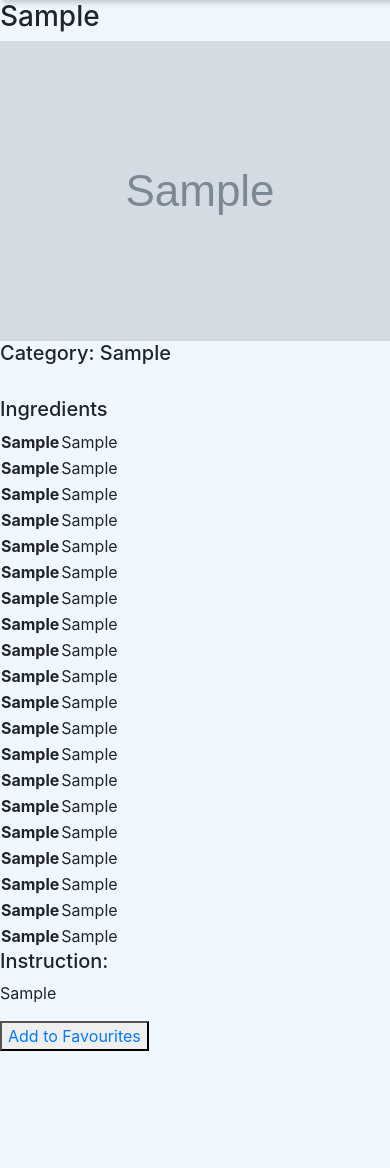
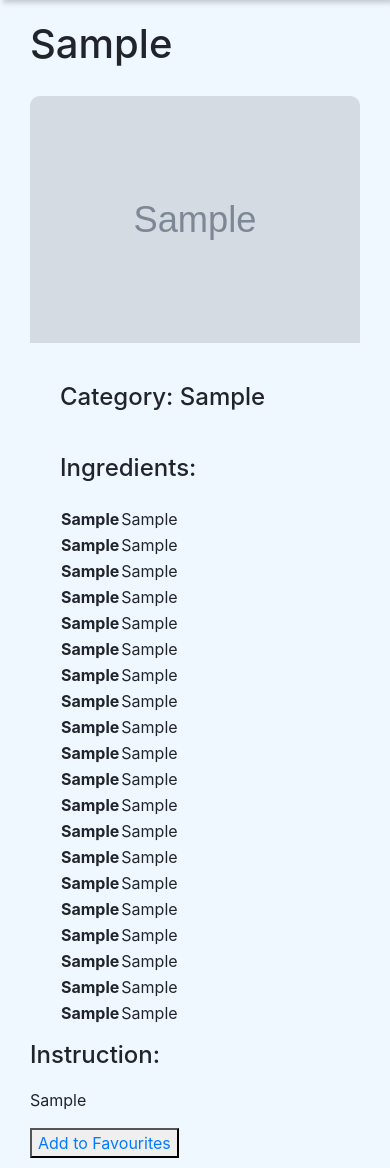
Before and after one commit to DevVortex504/tech, a Django app: page /recipe/2 in a window 390 px wide; the page is wider, and only the part inside the window is pictured. Shown: the part 77-1245 px from the top of that part. Before the commit the page ends 1128 px from the top of that part, so only its background shows below. Run offline with Django 4.2, Linux system fonts and the light colour scheme; tables that the repository leaves empty hold one stand-in row (values such as "Sample post"); grey boxes marked "Sample" are stand-in pictures; a database or web service that is not in the repository returns one stand-in record (values such as "Sample title"); data that the repository does not hold is empty; some libraries are stand-ins or nearby versions.

Commit message:
fixed register

```diff
--- a/ieee/recipe/static/recipe/styles.css
+++ b/ieee/recipe/static/recipe/styles.css
@@ -267,3 +267,44 @@ nav li svg{
     margin: 10px 10px;
     padding: 10px 10px;
 }
+
+/* recipe */
+
+.recipe-container{
+    margin: 10px 10px;
+    padding: 20px 50px;
+}
+.image-text{
+    display: flex;
+    flex-wrap: wrap;
+    padding-bottom: 20px;
+}
+.image-text>img{
+    border-radius: 0.6em;
+    max-width: 50%;
+
+}
+.side-info{
+    padding-left: 30px;
+}
+
+@media(max-width:1100px){
+    .image-text{
+        display: inline;
+        flex-wrap: nowrap;
+        justify-content: center;
+    }
+    .image-text>img{
+        margin: 0 auto;
+        padding-bottom: 20px;
+        max-width: 100%;
+        max-height: 100%;
+    }
+}
+
+@media(max-width:700px){
+    .recipe-container{
+        margin: 10px 10px;
+        padding: 10px 20px;
+    }
+}
--- a/ieee/recipe/templates/recipe/recipe.html
+++ b/ieee/recipe/templates/recipe/recipe.html
@@ -1,11 +1,13 @@
 {% extends "recipe/layout.html" %}
 {% block body %}
     <div class="recipe-container">
-        <h3>{{meal.strMeal}}</h3>
+        <h1 style="padding-bottom: 20px;">{{meal.strMeal}}</h1>
+        <div class="image-text">
             <img src="{{meal.strMealThumb}}">
-            <h5>Category: {{meal.strCategory}}</h5>
+            <div class="side-info">
+                <h4 style="padding-bottom: 10px; padding-top: 20px;">Category: {{meal.strCategory}}</h4>
                 <br>
-            <h5>Ingredients</h5>
+                <h4 style="padding-bottom: 15px;">Ingredients:</h4>
                 <table>
                     {% for ingredient in ingredients %}
                         <tr>
@@ -14,12 +16,15 @@
                         </tr>
                     {% endfor %}
                 </table>
-            <h5>Instruction:</h5>
+            </div>
+        </div>
+        <h4 style="padding-top: 15px; padding-bottom: 10px;">Instruction:</h4>
         <p>{{meal.strInstructions}}</p>
         {% if favourite %}
             <button><a href="{% url 'favourite_remove' meal.idMeal %}">Remove from Favourites</a></button>
         {% else %}
             <button><a href="{% url 'favourite_add' meal.idMeal %}">Add to Favourites</a></button>
         {% endif %}
+
     </div>
 {% endblock %}
--- a/ieee/recipe/views.py
+++ b/ieee/recipe/views.py
@@ -68,6 +68,11 @@ def logout_view(request):
 
 
 def register(request):
+    username = ""
+    email = ""
+    password = ""
+    confirmation = ""
+
     if request.method == "POST":
         username = request.POST["username"]
         email = request.POST["email"]
```
Lines whose indentation alone changed are shown as unchanged.
